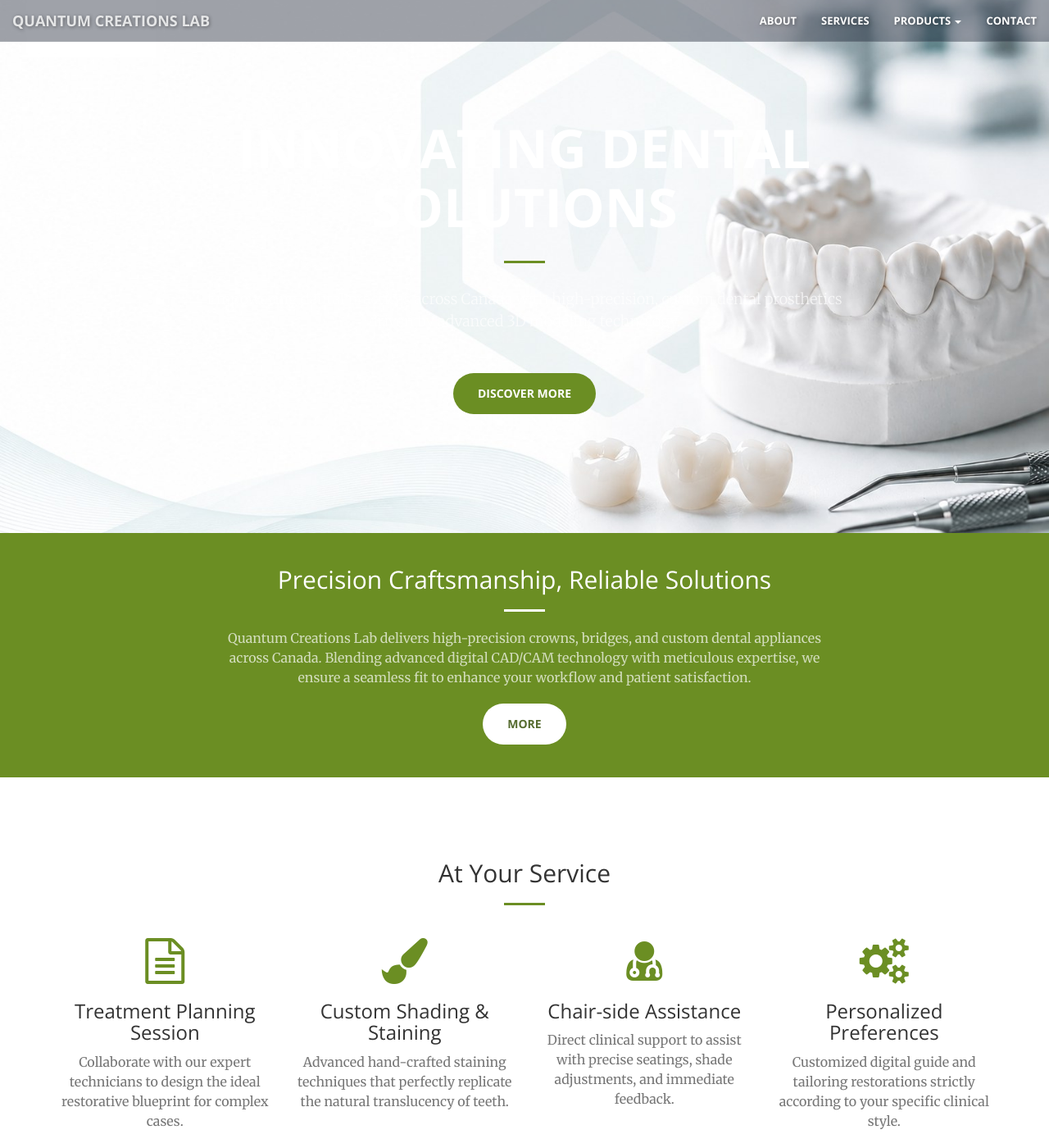
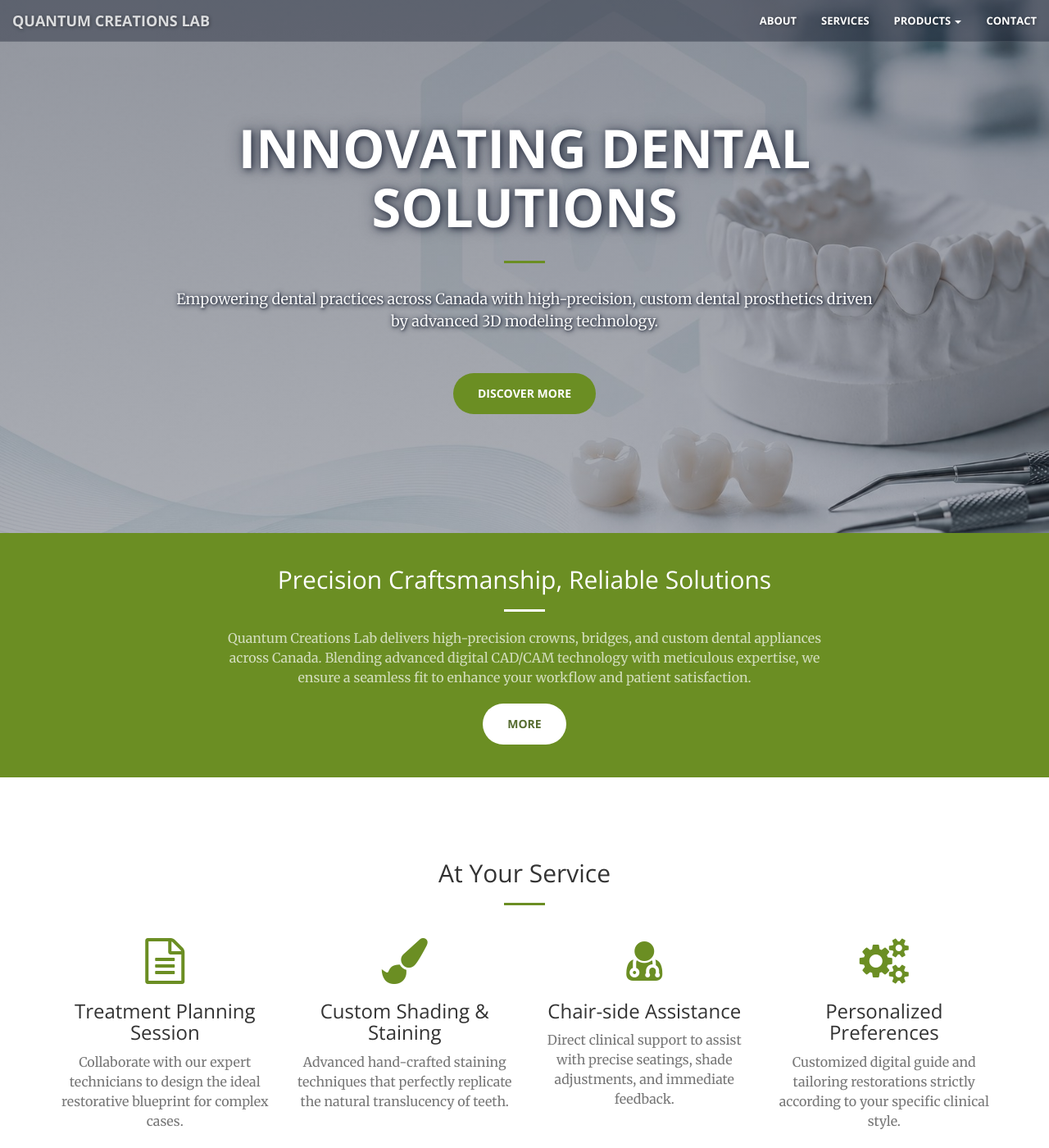
Before and after one commit to jj2hh/quantumlab2, a Jekyll site: the page built from index.html, in a window 1280 px wide and 1400 px high. Shown: the whole window at 82% size. Built offline with Jekyll 4.4.1, drawn with Linux system fonts in a browser that asks for light colours.

Commit message:
Update _base.scss

```diff
--- a/_sass/_base.scss
+++ b/_sass/_base.scss
@@ -175,41 +175,59 @@ aside {
 }
 
 // Homepage Header
-
 header {
     position: relative;
     width: 100%;
     min-height: 75%;
     @include background-cover;
     background-position: center;
-    background-image: url('../img/header.jpg');
+
+    /* [수정] 밝은 메인 이미지 위에서도 텍스트가 선명하게 보이도록 은은한 다크 그라데이션 오버레이 추가 */
+    background-image: linear-gradient(
+        rgba(15, 23, 42, 0.45),
+        rgba(15, 23, 42, 0.35)
+    ), url('../img/header.jpg');
+
     text-align: center;
     color: white;
+
     .header-content {
         position: relative;
         text-align: center;
-        padding: 50px 15px 50px;
+        padding: 100px 15px;
         width: 100%;
+
         .header-content-inner {
             h1 {
                 font-weight: 700;
                 text-transform: uppercase;
                 margin-top: 0;
                 margin-bottom: 0;
+                /* [수정] 메인 타이틀 입체적인 그림자 추가로 가독성 극대화 */
+                text-shadow: 2px 2px 8px rgba(15, 23, 42, 0.8),
+                             0px 0px 20px rgba(15, 23, 42, 0.4);
             }
+
             hr {
                 margin: 30px auto;
             }
+
             p {
-                font-weight: 300;
-                color: rgba(white, .7);
+                /* [수정] 얇은 폰트(300)에서 굵기(500)를 높이고 투명도를 제거하여 가독성 확보 */
+                font-weight: 500;
+                color: rgba(255, 255, 255, 0.95) !important;
                 font-size: 16px;
                 margin-bottom: 50px;
+                /* [수정] 설명글 배경 분리를 위한 다중 텍스트 섀도우 적용 */
+                text-shadow: 1px 1px 6px rgba(15, 23, 42, 0.9),
+                             1px 1px 3px rgba(15, 23, 42, 0.7);
             }
         }
     }
+
     @media (min-width: 768px) {
         min-height: 650px;
+
         .header-content {
             position: absolute;
             top: 50%;
@@ -217,13 +235,19 @@ header {
             -ms-transform: translateY(-50%);
             transform: translateY(-50%);
             padding: 0 50px;
+
             .header-content-inner {
                 max-width: 1000px;
                 margin-left: auto;
                 margin-right: auto;
+
+                h1 {
+                    font-size: 55px; /* 데스크톱 화면에서 더 웅장하게 보이도록 크기 확대 */
+                }
+
                 p {
                     font-size: 18px;
-                    max-width: 80%;
+                    max-width: 85%;
                     margin-left: auto;
                     margin-right: auto;
                 }
```
